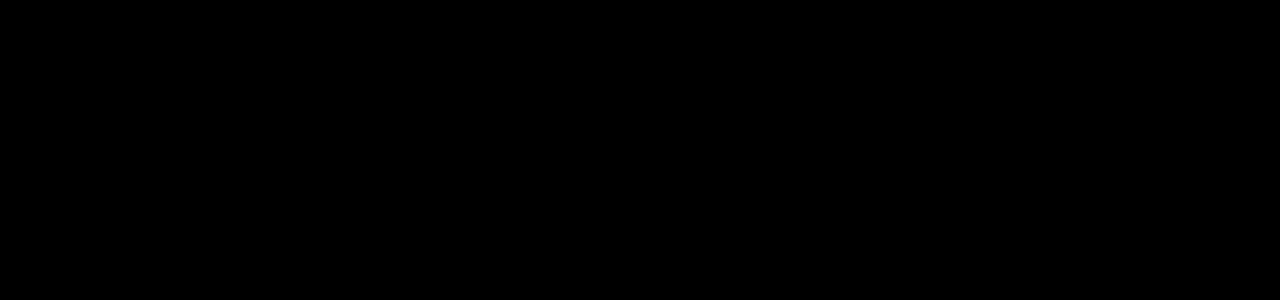
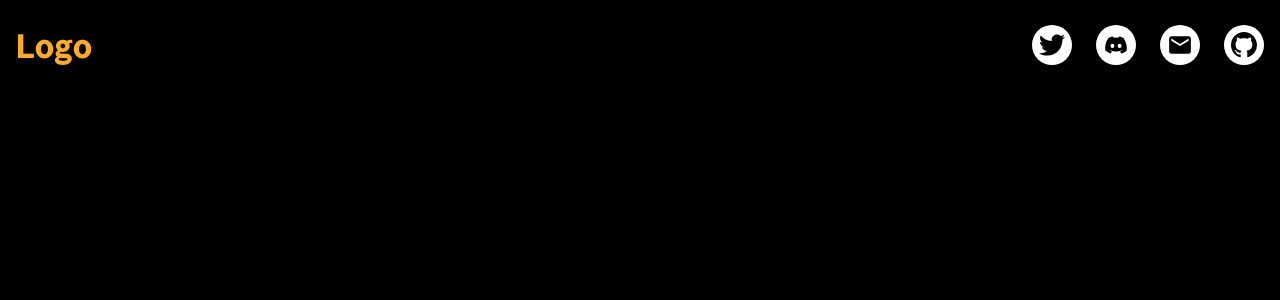
Before and after one commit to gulnabi-afridi/nalin-project, a Next.js app: page / in a window 1280 px wide. Shown: the top 300 px of the page. Built offline with nearby package versions, Linux system fonts and the light colour scheme.

Commit message:
header is developed

```diff
--- /dev/null
+++ b/layout/Layout.tsx
@@ -0,0 +1,17 @@
+import React, { ReactNode } from "react";
+import Navibar from "./Navibar";
+
+interface Props {
+  children: ReactNode;
+}
+
+const Layout = ({ children }: Props) => {
+  return (
+    <>
+      <Navibar />
+      {children}
+    </>
+  );
+};
+
+export default Layout;
--- /dev/null
+++ b/layout/Navibar.tsx
@@ -0,0 +1,55 @@
+import React from "react";
+import Link from "next/link";
+import { FaTwitter } from "react-icons/fa";
+import { BiLogoDiscordAlt } from "react-icons/bi";
+import { MdEmail } from "react-icons/md";
+import { VscGithubInverted } from "react-icons/vsc";
+
+const Navibar = () => {
+  return (
+    <header className="w-full">
+      <div className="w-full max-w-[1280px] h-[90px] flex justify-between items-center m-auto md:px-4 px-2">
+        {/* logo ---->  */}
+        <Link
+          href="/"
+          className="text-[38px] text-yellow-main font-black font-incon"
+        >
+          Logo
+        </Link>
+        {/* social links ------> */}
+        <div className="flex justify-center items-center gap-6">
+          {socialLinks.map((item, index) => {
+            return (
+              <div className="w-[40px] h-[40px] bg-white hover:opacity-80 rounded-full flex justify-center items-center hover:scale-110 transform duration-200 ease-in-out">
+                <Link href={item.path} key={index}>
+                  {item.icon}
+                </Link>
+              </div>
+            );
+          })}
+        </div>
+      </div>
+    </header>
+  );
+};
+
+const socialLinks = [
+  {
+    path: "#",
+    icon: <FaTwitter className="text-[26px] text-black" />,
+  },
+  {
+    path: "#",
+    icon: <BiLogoDiscordAlt className="text-[26px] text-black" />,
+  },
+  {
+    path: "#",
+    icon: <MdEmail className="text-[26px] text-black" />,
+  },
+  {
+    path: "#",
+    icon: <VscGithubInverted className="text-[26px] text-black" />,
+  },
+];
+
+export default Navibar;
--- /dev/null
+++ b/layout/socialLinks.tsx
@@ -0,0 +1,24 @@
+import React from "react";
+import { FaTwitter } from "react-icons/fa";
+import { BiLogoDiscordAlt } from "react-icons/bi";
+import { MdEmail } from "react-icons/md";
+import { VscGithubInverted } from "react-icons/vsc";
+
+export const socialLinks = [
+  {
+    path: "#",
+    icon: <FaTwitter className="text-[26px] text-black" />,
+  },
+  {
+    path: "#",
+    icon: <BiLogoDiscordAlt className="text-[26px] text-black" />,
+  },
+  {
+    path: "#",
+    icon: <MdEmail className="text-[26px] text-black" />,
+  },
+  {
+    path: "#",
+    icon: <VscGithubInverted className="text-[26px] text-black" />,
+  },
+];
--- a/pages/_app.tsx
+++ b/pages/_app.tsx
@@ -1,7 +1,12 @@
 import "@/styles/globals.css";
 import "../styles/font.css";
+import Layout from "@/layout/Layout";
 import type { AppProps } from "next/app";
 
 export default function App({ Component, pageProps }: AppProps) {
-  return <Component {...pageProps} />;
+  return (
+    <Layout>
+      <Component {...pageProps} />;
+    </Layout>
+  );
 }
--- a/tailwind.config.ts
+++ b/tailwind.config.ts
@@ -4,6 +4,7 @@
   content: [
     "./pages/**/*.{js,ts,jsx,tsx,mdx}",
     "./components/**/*.{js,ts,jsx,tsx,mdx}",
+    "./layout/**/*.{js,ts,jsx,tsx,mdx}",
     "./app/**/*.{js,ts,jsx,tsx,mdx}",
   ],
   theme: {
@@ -23,7 +24,11 @@
         lg: "976px",
         xl: "1280px",
       },
-      colors: {},
+      colors: {
+        yellow: {
+          main: "#FFAA28",
+        },
+      },
     },
   },
   plugins: [],
```
Also changed, not shown: package.json (+6 -5 lines), 1 other file (tests, documents, lock files or other folders).
